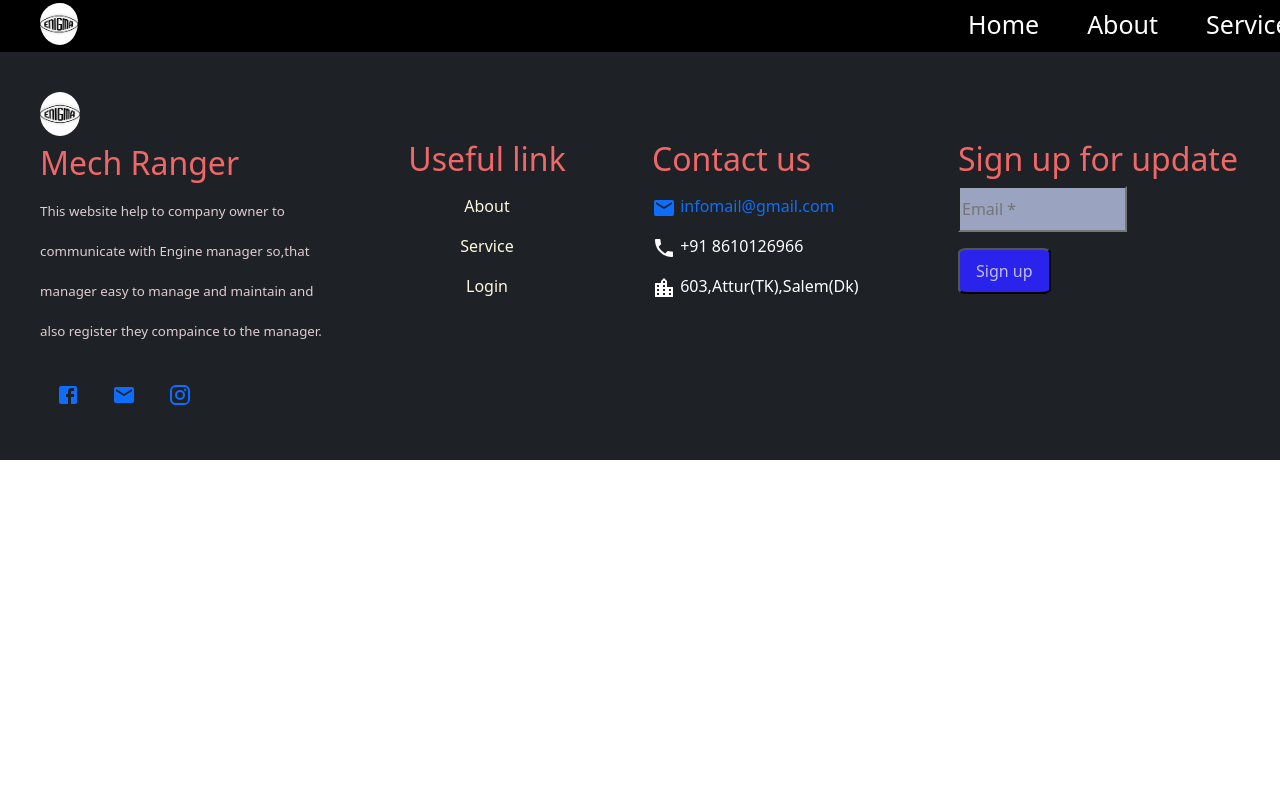
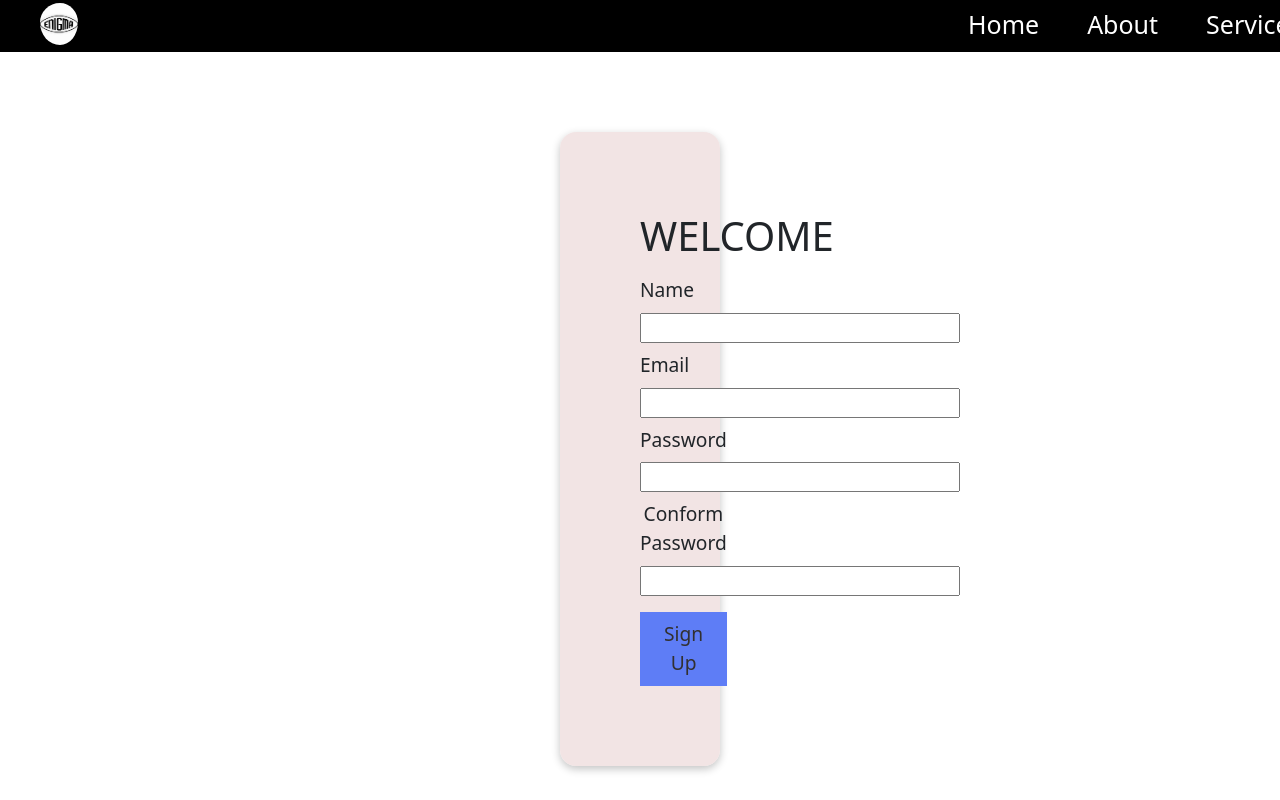
Before and after one commit to prakatesh/machinery-project, a React (Create React App) app: page /signup in a window 1280 px wide. Shown: the top 800 px of the page. Built offline with nearby package versions, Linux system fonts and the light colour scheme.

Commit message:
updated login and signup

```diff
--- a/public/index.html
+++ b/public/index.html
@@ -2,35 +2,23 @@
 <html lang="en">
   <head>
     <meta charset="utf-8" />
-    <link rel="icon" href="%PUBLIC_URL%/favicon.ico" />
     <meta name="viewport" content="width=device-width, initial-scale=1" />
     <meta content="#000000" />
-    <meta
-      name="description"
-      content="Web site created using create-react-app"
-    />
-    <link rel="apple-touch-icon" href="%PUBLIC_URL%/logo192.png" />
+    <meta name="description" content="Web site created using create-react-app"/>
     <!--
       manifest.json provides metadata used when your web app is installed on a
       user's mobile device or desktop. See https://developers.google.com/web/fundamentals/web-app-manifest/
     -->
     <link rel="manifest" href="%PUBLIC_URL%/manifest.json" />
-
+    <link rel="icon" type="image/jpg" href="/src/assets/Footer/logo.jpg">
     <!--bootstrap -->
     <link href="https://cdn.jsdelivr.net/npm/bootstrap@5.0.2/dist/css/bootstrap.min.css" rel="stylesheet" integrity="sha384-EVSTQN3/azprG1Anm3QDgpJLIm9Nao0Yz1ztcQTwFspd3yD65VohhpuuCOmLASjC" crossorigin="anonymous">
-    <link
-  rel="stylesheet"
-  href="https://fonts.googleapis.com/css?family=Roboto:300,400,500,700&display=swap"
-/>
+    <link rel="stylesheet" href="https://fonts.googleapis.com/css?family=Roboto:300,400,500,700&display=swap"/>
+    <link rel="stylesheet" href="https://fonts.googleapis.com/icon?family=Material+Icons"/>
 
-<link
-  rel="stylesheet"
-  href="https://fonts.googleapis.com/icon?family=Material+Icons"
-/>
-
-<!--asos-->
-<script src="https://unpkg.com/aos@2.3.1/dist/aos.js"></script>
-<link href="https://unpkg.com/aos@2.3.1/dist/aos.css" rel="stylesheet">
+    <!--asos-->
+    <script src="https://unpkg.com/aos@2.3.1/dist/aos.js"></script>
+    <link href="https://unpkg.com/aos@2.3.1/dist/aos.css" rel="stylesheet">
 
 
     <!--
@@ -42,7 +30,7 @@
       work correctly both with client-side routing and a non-root public URL.
       Learn how to configure a non-root public URL by running `npm run build`.
     -->
-    <title>React App</title>
+    <title>MechRanger</title>
   </head>
   <body>
     <noscript>You need to enable JavaScript to run this app.</noscript>
--- a/src/App.js
+++ b/src/App.js
@@ -1,4 +1,3 @@
-import Footer from "./components/Footer/Footer";
 import Navbar from "./components/Navbar/Navbar";
 import Routers from "./components/Routers/Routers";
 
@@ -7,7 +6,6 @@ function App() {
     <div >
       <Navbar />
       <Routers />
-      <Footer/>
     </div>
   );
 }
--- a/src/components/Home/Home.js
+++ b/src/components/Home/Home.js
@@ -3,6 +3,7 @@ import React from "react";
 import img1 from "../../assets/Home/img1.jpg";
 import img2 from "../../assets/Home/img2.jpg";
 import img3 from "../../assets/Home/img3.jpg";
+import Footer from "../Footer/Footer";
 import styles from "../Home/home.module.css";
 function Home() {
   return (
@@ -75,6 +76,7 @@ function Home() {
           </div>
         </div>
       </Container>
+      <Footer/>
     </div>
   );
 }
--- a/src/components/Login/Login.js
+++ b/src/components/Login/Login.js
@@ -1,9 +1,25 @@
 import React from 'react'
-
+import { NavLink } from 'react-router-dom'
+import styles from '../Login/login.module.css'
 function Login() {
   return (
     <div>
-      Login
+      <div className={styles.login}>
+        <div className={styles.card}>
+          <h6>Welcome !!</h6>
+          <label>Email</label><br/>
+          <input type="text" /><br/>
+          <label>Password</label><br/>
+          <input type="password" /><br/>
+          <div className={styles.link}>
+            <NavLink >Forget Password?</NavLink><br/>
+            <span><NavLink to='/signup'>New User?Sign up</NavLink><br/></span>
+          </div>
+          <div className={styles.button}>
+            <button>Login</button>
+          </div>
+        </div>
+      </div>
     </div>
   )
 }
--- /dev/null
+++ b/src/components/Login/login.module.css
@@ -0,0 +1,49 @@
+.card
+{
+    background-color: #eddadab7;
+    box-shadow: rgba(0, 0, 0, 0.24) 0px 3px 8px;
+    text-align: center;
+    padding: 10vh;
+}
+.login
+{
+    padding-left: 70vh;
+    padding-right: 70vh;
+    padding-top: 10vh;
+}
+.card h6{
+    font-size: 5vh;
+    text-transform: uppercase;
+}
+.card input{
+    width: 40vh;
+}
+.card label{
+    font-size: larger;
+    padding-bottom: 1vh;
+    padding-top: 1vh;
+}
+.card a{
+
+    text-decoration: none;
+    margin-left: 25vh;
+}
+.link{
+    /* flex-direction: row; */
+    display: inline-block;
+    padding-top: 1vh;
+}
+.card button{
+    font-size: larger;
+    padding-top: 1vh;
+    padding-bottom: 1vh;
+    padding-right: 3vh;
+    padding-left: 3vh;
+    color: rgb(50, 48, 48);
+    background-color: #5e7df6;
+    border:none
+}
+.button
+{
+    padding-top: 2vh;
+}
--- a/src/components/Routers/Routers.js
+++ b/src/components/Routers/Routers.js
@@ -4,6 +4,7 @@ import About from "../About/About";
 import Home from "../Home/Home";
 import Login from "../Login/Login";
 import Service from '../Service/Service'
+import Signup from "../Sign up/Signup";
 const Routers = () => {
   return (
     <div>
@@ -12,6 +13,7 @@ const Routers = () => {
         <Route path="/about" element={<About />}></Route>
         <Route path="/service" element={<Service/>} ></Route>
         <Route path="/login" element={<Login/>} ></Route>
+        <Route path="/signup" element={<Signup/>} ></Route>
       </Routes>
     </div>
   );
--- /dev/null
+++ b/src/components/Sign up/Signup.js
@@ -0,0 +1,26 @@
+import React from 'react'
+import styles from '../Sign up/signup.module.css'
+function Signup() {
+return (
+    <div>
+        <div className={styles.signup}>
+            <div className={styles.card}>
+                <h6>Welcome</h6>
+                <label>Name</label><br/>
+                <input type="text" /><br/>
+                <label>Email</label><br/>
+                <input type="text" /><br/>
+                <label>Password</label><br/>
+                <input type="password" /><br/>
+                <label>Conform Password</label><br/>
+                <input type="password" /><br/>
+                <div className={styles.button}>
+                    <button>Sign Up</button>
+                </div>
+            </div>
+        </div>
+    </div>
+)
+}
+
+export default Signup
--- /dev/null
+++ b/src/components/Sign up/signup.module.css
@@ -0,0 +1,40 @@
+.card
+{
+    border-radius: 2vh;
+    background-color: #eddadab7;
+    box-shadow: rgba(0, 0, 0, 0.24) 0px 3px 8px;
+    text-align: center;
+    padding: 10vh;
+}
+.signup
+{
+    padding-left: 70vh;
+    padding-right: 70vh;
+    padding-top: 10vh;
+}
+.card h6{
+    font-size: 5vh;
+    text-transform: uppercase;
+}
+.card input{
+    width: 40vh;
+}
+.card label{
+    font-size: larger;
+    padding-bottom: 1vh;
+    padding-top: 1vh;
+}
+.card button{
+    font-size: larger;
+    padding-top: 1vh;
+    padding-bottom: 1vh;
+    padding-right: 3vh;
+    padding-left: 3vh;
+    color: rgb(50, 48, 48);
+    background-color: #5e7df6;
+    border:none
+}
+.button
+{
+    padding-top: 2vh;
+}
```
